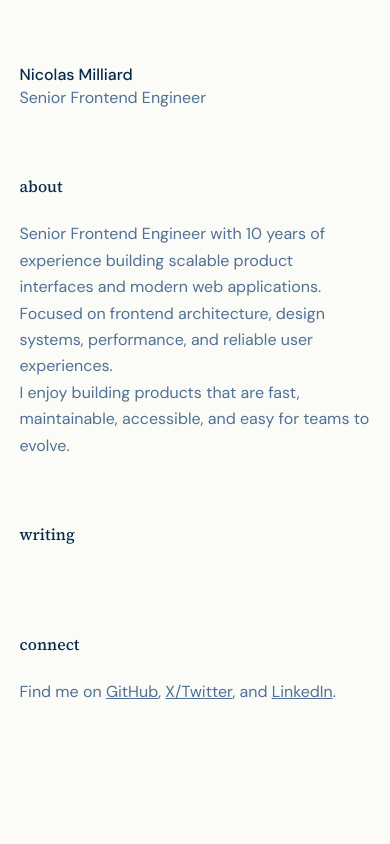
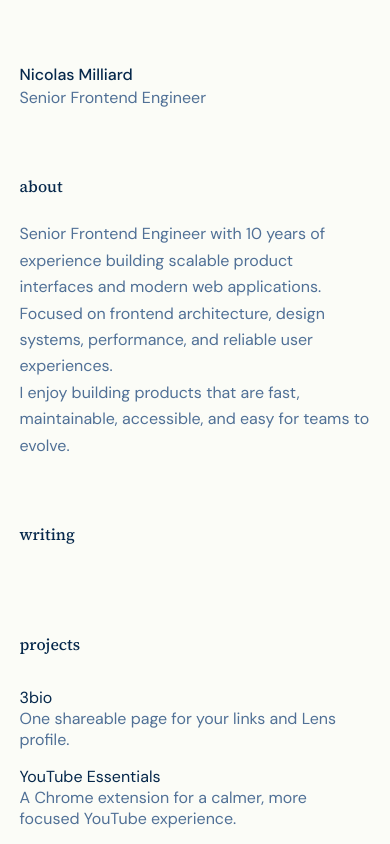
Before and after one commit to NicolasMilliard/portfolio, a React (Vite) app: page / in a window 390 px wide. Shown: the top 844 px of the page. Built offline with nearby package versions, Linux system fonts and the light colour scheme.

Commit message:
feat: showcase projects and refine portfolio interactions

```diff
--- a/src/App.tsx
+++ b/src/App.tsx
@@ -1,19 +1,18 @@
 import { About } from './components/About';
 import { Connect } from './components/Connect';
 import { Introduction } from './components/Introduction';
+import { Projects } from './components/Projects';
 import { Writing } from './components/Writing';
-
-import { links, profile } from './data/portfolio';
 
 function App() {
   return (
     <div className="page home-page">
-      <Introduction profile={profile} />
+      <Introduction />
       <main>
-        <About about={profile.about} />
-        {/* <Projects projects={projects} /> */}
+        <About />
         <Writing />
-        <Connect links={links} />
+        <Projects />
+        <Connect />
       </main>
     </div>
   );
--- a/src/components/About.tsx
+++ b/src/components/About.tsx
@@ -1,6 +1,8 @@
-import type { Profile } from '../data/portfolio';
+import { profile } from '../data/portfolio';
 
-export const About = ({ about }: { about: Profile['about'] }) => {
+export const About = () => {
+  const about = profile.about;
+
   return (
     <section>
       <h2>about</h2>
--- a/src/components/Connect.tsx
+++ b/src/components/Connect.tsx
@@ -1,4 +1,4 @@
-import type { SocialLink } from '../data/portfolio';
+import { links } from '../data/portfolio';
 
 const getSeparator = (index: number, total: number) => {
   if (index === 0) {
@@ -12,7 +12,7 @@ const getSeparator = (index: number, total: number) => {
   return ', ';
 };
 
-export const Connect = ({ links }: { links: SocialLink[] }) => {
+export const Connect = () => {
   return (
     <section>
       <h2>connect</h2>
--- a/src/components/Introduction.tsx
+++ b/src/components/Introduction.tsx
@@ -1,6 +1,6 @@
-import type { Profile } from '../data/portfolio';
+import { profile } from '../data/portfolio';
 
-export const Introduction = ({ profile }: { profile: Profile }) => {
+export const Introduction = () => {
   return (
     <header>
       <h1>{profile.name}</h1>
--- a/src/components/Projects.tsx
+++ b/src/components/Projects.tsx
@@ -1,6 +1,6 @@
-import type { Project } from '../data/portfolio';
+import { projects } from '../data/portfolio';
 
-export const Projects = ({ projects }: { projects: Project[] }) => {
+export const Projects = () => {
   return (
     <section>
       <h2>projects</h2>
--- a/src/data/portfolio.ts
+++ b/src/data/portfolio.ts
@@ -27,9 +27,19 @@ export const profile = {
 
 export const projects = [
   {
-    title: 'inBio',
-    description: 'Decentralized link-in-bio platform.',
-    link: '',
+    title: '3bio',
+    description: 'One shareable page for your links and Lens profile.',
+    link: 'https://3bio.social/',
+  },
+  {
+    title: 'YouTube Essentials',
+    description: 'A Chrome extension for a calmer, more focused YouTube experience.',
+    link: 'https://chromewebstore.google.com/detail/youtube-essentials/ehifhlciopjmjlfgdgkkamfhkjgjamig',
+  },
+  {
+    title: 'Frontend Engineering Skills',
+    description: 'AI skills for exploring, reviewing, and debugging frontend code.',
+    link: 'https://github.com/NicolasMilliard/frontend-engineer-skills',
   },
 ] satisfies Project[];
 
--- a/src/index.css
+++ b/src/index.css
@@ -117,27 +117,38 @@ a:focus-visible {
   outline-offset: 0.1875rem;
 }
 
-.project-link {
-  display: block;
-  padding: 0.5rem 1rem;
-  margin-left: -1rem;
-  margin-right: -1rem;
+.project-link,
+.writing-link {
+  padding-inline: 1rem;
+  margin-inline: -1rem;
   border-radius: 0.5rem;
   color: inherit;
   text-decoration: none;
 }
 
 .project-link:hover,
-.project-link:focus-visible {
+.project-link:focus-visible,
+.writing-link:hover,
+.writing-link:focus-visible {
   background-color: var(--surface-subtle);
+}
+
+.project-link {
+  display: block;
+  padding-block: 0.5rem;
+}
+
+.project-title,
+.writing-title {
+  color: var(--foreground);
 }
 
 .project-title {
   display: block;
-  color: var(--foreground);
 }
 
-.project-description {
+.project-description,
+.writing-description {
   color: var(--muted);
 }
 
@@ -154,20 +165,7 @@ a:focus-visible {
   display: grid;
   grid-template-columns: minmax(0, 1fr) auto;
   gap: 0.25rem 1rem;
-  padding: 0.75rem 1rem;
-  margin-inline: -1rem;
-  border-radius: 0.5rem;
-  color: inherit;
-  text-decoration: none;
-}
-
-.writing-link:hover,
-.writing-link:focus-visible {
-  background-color: var(--surface-subtle);
-}
-
-.writing-title {
-  color: var(--foreground);
+  padding-block: 0.75rem;
 }
 
 .writing-date,
@@ -178,7 +176,6 @@ a:focus-visible {
 
 .writing-description {
   grid-column: 1 / -1;
-  color: var(--muted);
   line-height: 1.5;
 }
 
@@ -341,6 +338,10 @@ a:focus-visible {
   animation-delay: 380ms;
 }
 
+.home-page > main > section:nth-of-type(4) {
+  animation-delay: 480ms;
+}
+
 @media (prefers-reduced-motion: reduce) {
   .home-page > header,
   .home-page > main > section {
@@ -349,6 +350,12 @@ a:focus-visible {
 }
 
 @media (max-width: 30rem) {
+  .project-link,
+  .writing-link {
+    padding-inline: 0.5rem;
+    margin-inline: -0.5rem;
+  }
+
   .writing-link {
     grid-template-columns: 1fr;
   }
```
